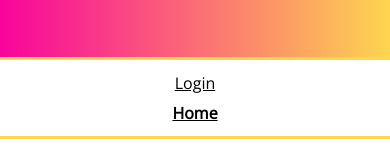
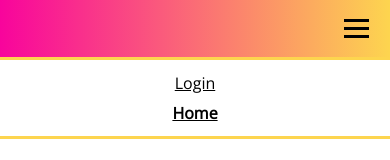
Before and after one commit to oanskyy/react-styled-components, a React (Create React App) app: page / in a window 390 px wide. Shown: the top 160 px of the page. Built offline with nearby package versions, Linux system fonts and the light colour scheme.

Commit message:
Create mobile-menu

```diff
--- a/src/components/common/Header.js
+++ b/src/components/common/Header.js
@@ -57,6 +57,20 @@
     color: black;
 `
 
+const MobileMenuIcon = styled.div`
+    margin: auto 0 auto auto;
+    width: 25px;
+    min-width: 25px;
+    padding: 5px;
+
+    >div{
+        height: 3px;
+        background: black;
+        margin: 5px 0;
+        width: 100%;
+    }
+`
+
 
 export function Header(){
     const {pathname} = useLocation();
@@ -65,6 +79,11 @@
 
     return (
         <HeaderWrapper>
+            <MobileMenuIcon>
+                <div />
+                <div />
+                <div />
+            </MobileMenuIcon>
             <Menu>
                 <StyledLink to="/login" isActive={pathname === '/login'}>Login</StyledLink>
                 <StyledLink to="/" isActive={pathname === '/'}> Home </StyledLink>
```
